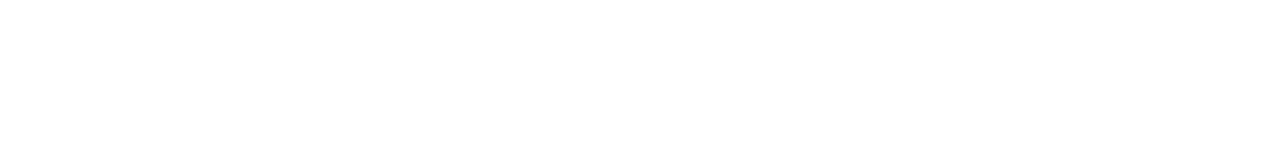
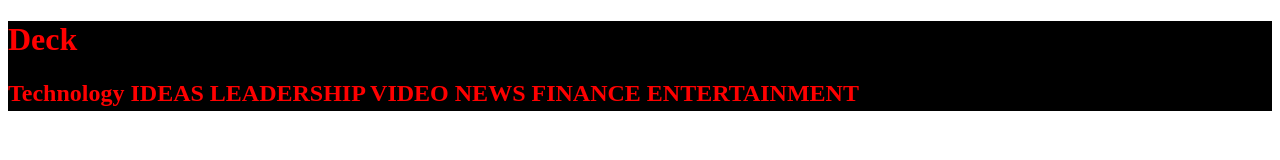
Before and after one commit to SwLee7/SwLee7.github.io, a plain HTML site: page index.html in a window 1280 px wide. Drawn offline with Linux system fonts and the light colour scheme.

Commit message:
원티드 챌린지 틀잡기

```diff
--- a/index.css
+++ b/index.css
@@ -0,0 +1,11 @@
+header {
+    display: block;
+    background: black;
+    color: red;
+    height: 90px;
+}
+headerContents {
+justify-content: space-around;
+align-items: center;
+
+}
--- a/index.html
+++ b/index.html
@@ -3,9 +3,32 @@
     <head>
         <meta charset="UTF-8">
         <meta name="viewport" content="width=device-width, initial-scale=1.0">
+        <link rel="stylesheet" type="text/css" href="index.css">
         <title>Document</title>
     </head>
     <body>
+        <container>
+            <header>
+                <h1>Deck</h1>
+                <headerContents>
+                    <h2>Technology
+                        IDEAS
+                        LEADERSHIP
+                        VIDEO
+                        NEWS
+                        FINANCE
+                        ENTERTAINMENT
+                    </h2>
+                </headerContents>
+                </header>
+                <main>
+                    <figure1>
+                        <!-- figure 총 6개 만들 것. -->
+                    </figure1>
+                </main>
+                <footer>
 
+                </footer>
+        </container>
     </body>
 </html>
```
Lines whose indentation alone changed are shown as unchanged.
